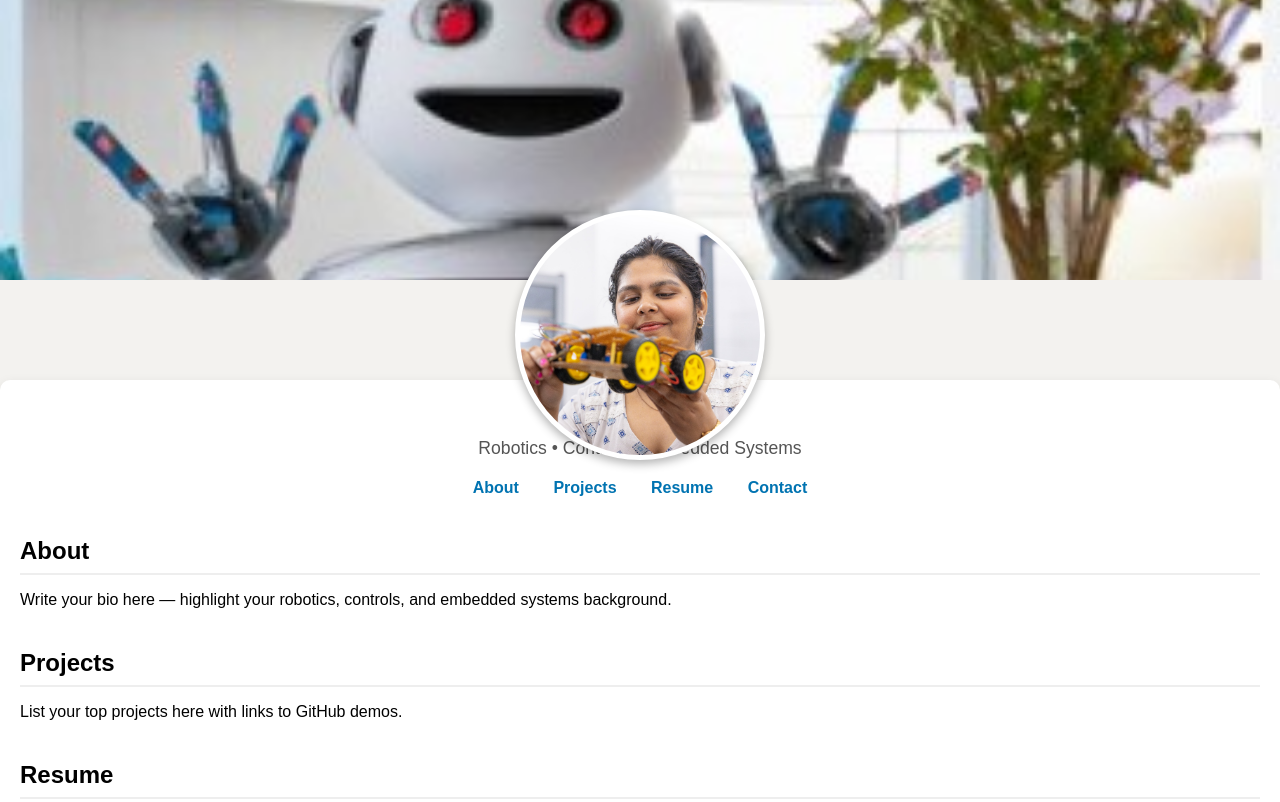
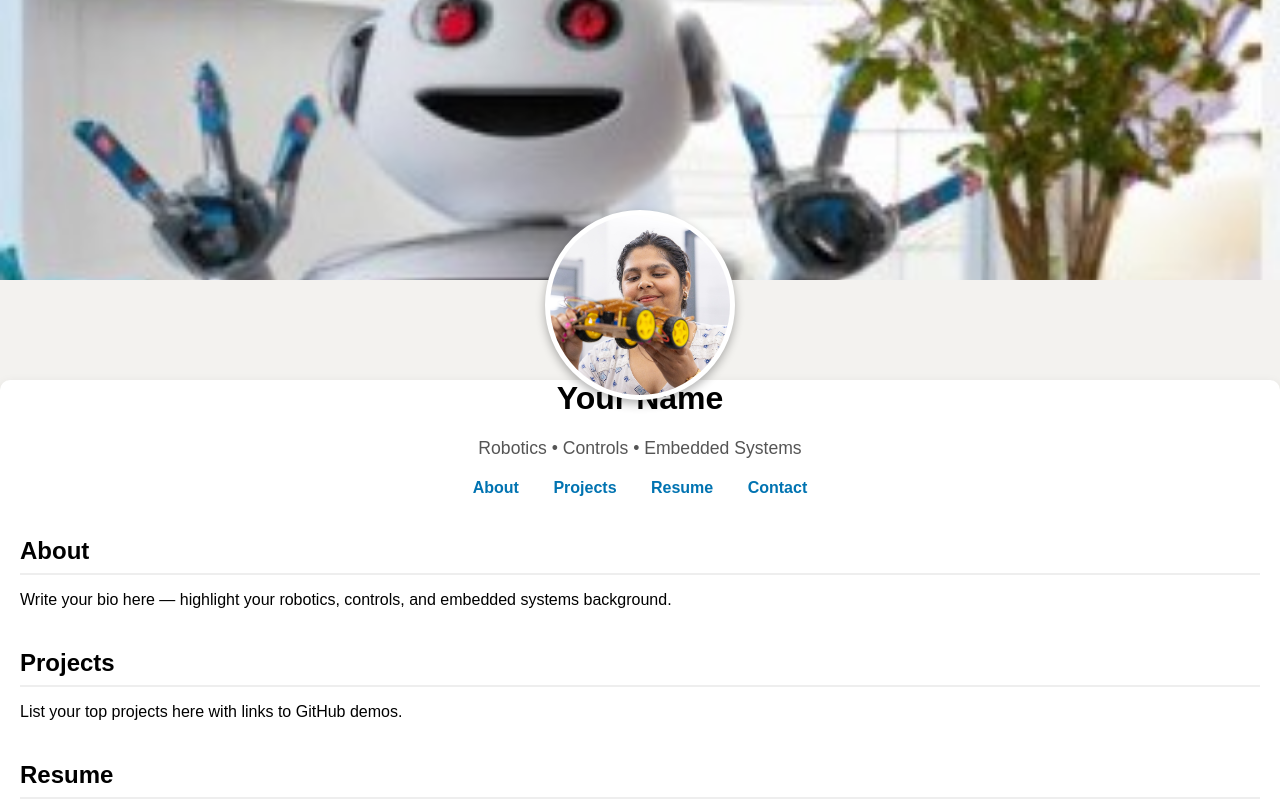
Before and after one commit to vishvalideo30/vishvalideo30.github.io, a plain HTML site: page index.html in a window 1280 px wide. Shown: the top 802 px of the page. Drawn offline with Linux system fonts and the light colour scheme.

Commit message:
Update index.html

```diff
--- a/index.html
+++ b/index.html
@@ -33,8 +33,8 @@
       transform: translateX(-50%);
       border-radius: 50%;
       border: 5px solid #fff;
-      width: 240px;
-      height: 240px;
+      width: 180px;
+      height: 180px;
       object-fit: cover;
       box-shadow: 0 4px 10px rgba(0,0,0,0.3);
       background: #fff;
```
